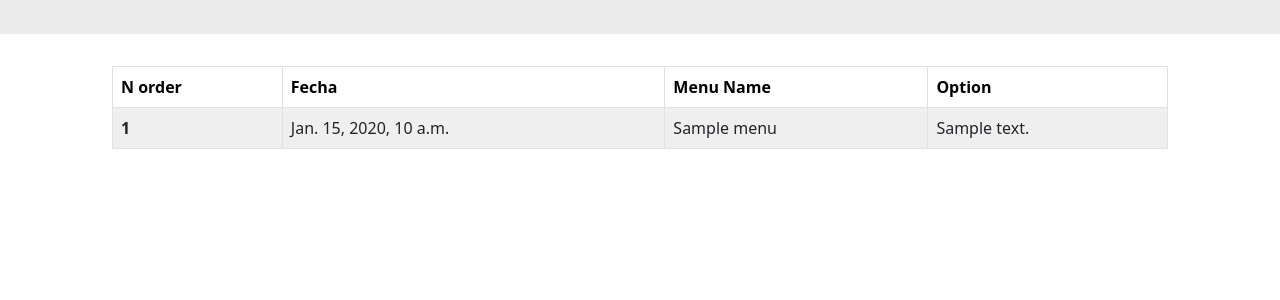
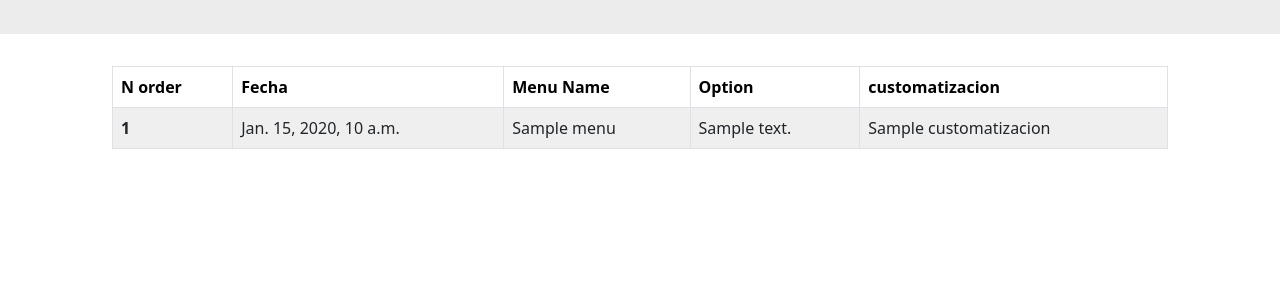
Before and after one commit to spiderbbc/cornershop, a Django app: template cornershop-backend-test/apps/order/templates/order/view.html in a window 1280 px wide. Shown: the part 53-353 px from the top of the page. Run offline with Django 3.2, Linux system fonts and the light colour scheme; the template is opened without the code that fills it: most values are stand-ins (such as "Sample title", 1, 10 or a date in 2020); some libraries are stand-ins or nearby versions.

Commit message:
adding customatizacion

```diff
--- a/cornershop-backend-test/apps/order/templates/order/view.html
+++ b/cornershop-backend-test/apps/order/templates/order/view.html
@@ -16,7 +16,7 @@
 			          	<th scope="col">Fecha</th>
 			            <th scope="col">Menu Name</th>
 			             <th scope="col">Option</th>
-			            {# <th scope="col">Menu Name</th> #}
+			            <th scope="col">customatizacion</th>
 			          </tr>
 			        </thead>
 			        <tbody>
@@ -25,7 +25,7 @@
 				            <td>{{order.created}}</td>
 				            <td>{{order.option.menu.name}}</td>
 				            <td>{{order.option.description}}</td>
-				           {#  <td>{{order.option.menu.name}}</td> #}
+				           	<td>{{order.customatizacion}}</td>
 			          </tr>
 			        </tbody>
 	      		</table>
```
